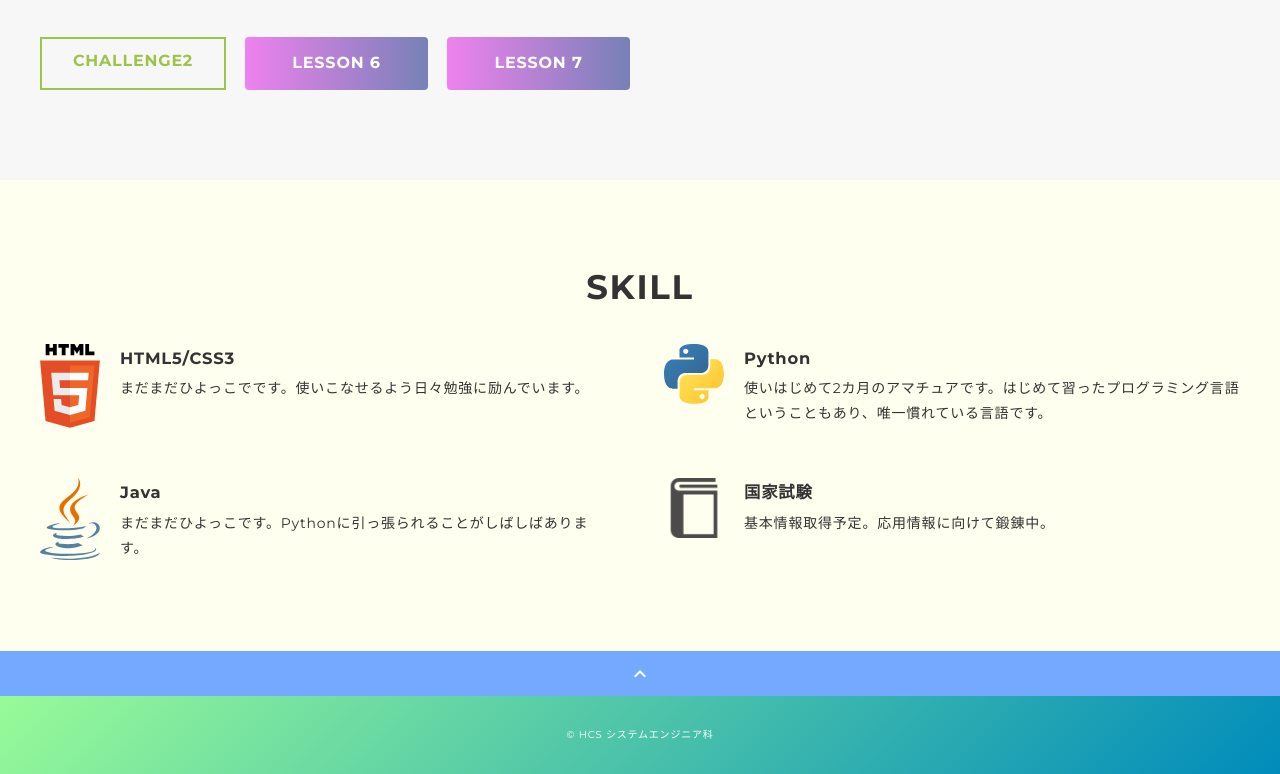
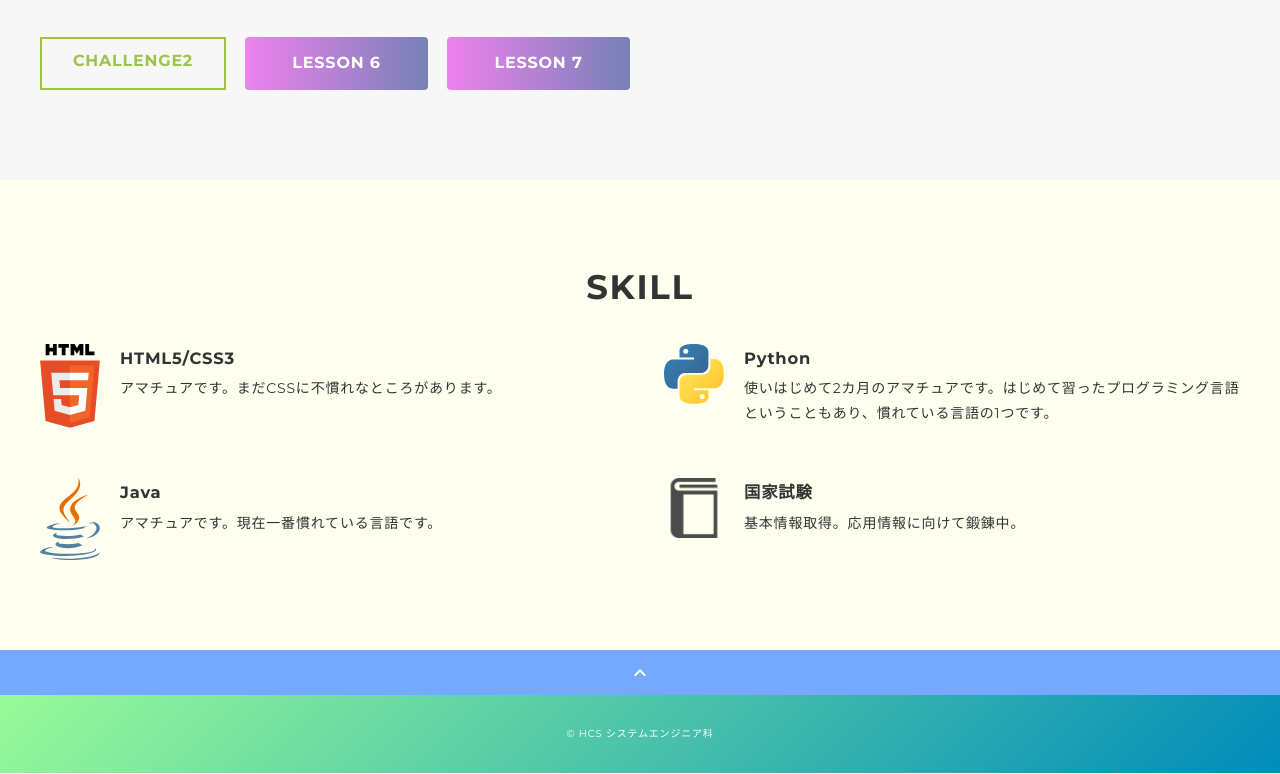
Before and after one commit to 20213032-fujisakimio/S1A132, a plain HTML site: page index.html in a window 1280 px wide. Shown: the part 1332-2106 px from the top of the page. Drawn offline with nearby package versions, Linux system fonts and the light colour scheme.

Commit message:
Add files via upload
ポートフォリオアップデート

```diff
--- a/index.html
+++ b/index.html
@@ -102,7 +102,7 @@
 							<div class="skill-body">
 								<h3 class="skill-name">HTML5/CSS3</h3>
 								<p class="skill-text">
-									まだまだひよっこでです。使いこなせるよう日々勉強に励んでいます。</p>
+									アマチュアです。まだCSSに不慣れなところがあります。</p>
 							</div>
 						</div>
 						<div class="skill-item">
@@ -110,7 +110,7 @@
 							<div class="skill-body">
 								<h3 class="skill-name">Python</h3>
 								<p class="skill-text">
-									使いはじめて2カ月のアマチュアです。はじめて習ったプログラミング言語ということもあり、唯一慣れている言語です。</p>
+									使いはじめて2カ月のアマチュアです。はじめて習ったプログラミング言語ということもあり、慣れている言語の1つです。</p>
 							</div>
 						</div>
 						<div class="skill-item">
@@ -118,7 +118,7 @@
 							<div class="skill-body">
 								<h3 class="skill-name">Java</h3>
 								<p class="skill-text">
-									まだまだひよっこです。Pythonに引っ張られることがしばしばあります。</p>
+									アマチュアです。現在一番慣れている言語です。</p>
 							</div>
 						</div>
 						<div class="skill-item">
@@ -126,7 +126,7 @@
 							<div class="skill-body">
 								<h3 class="skill-name">国家試験</h3>
 								<p class="skill-text">
-									基本情報取得予定。応用情報に向けて鍛錬中。</p>
+									基本情報取得。応用情報に向けて鍛錬中。</p>
 							</div>
 						</div>
 					</div>
```
